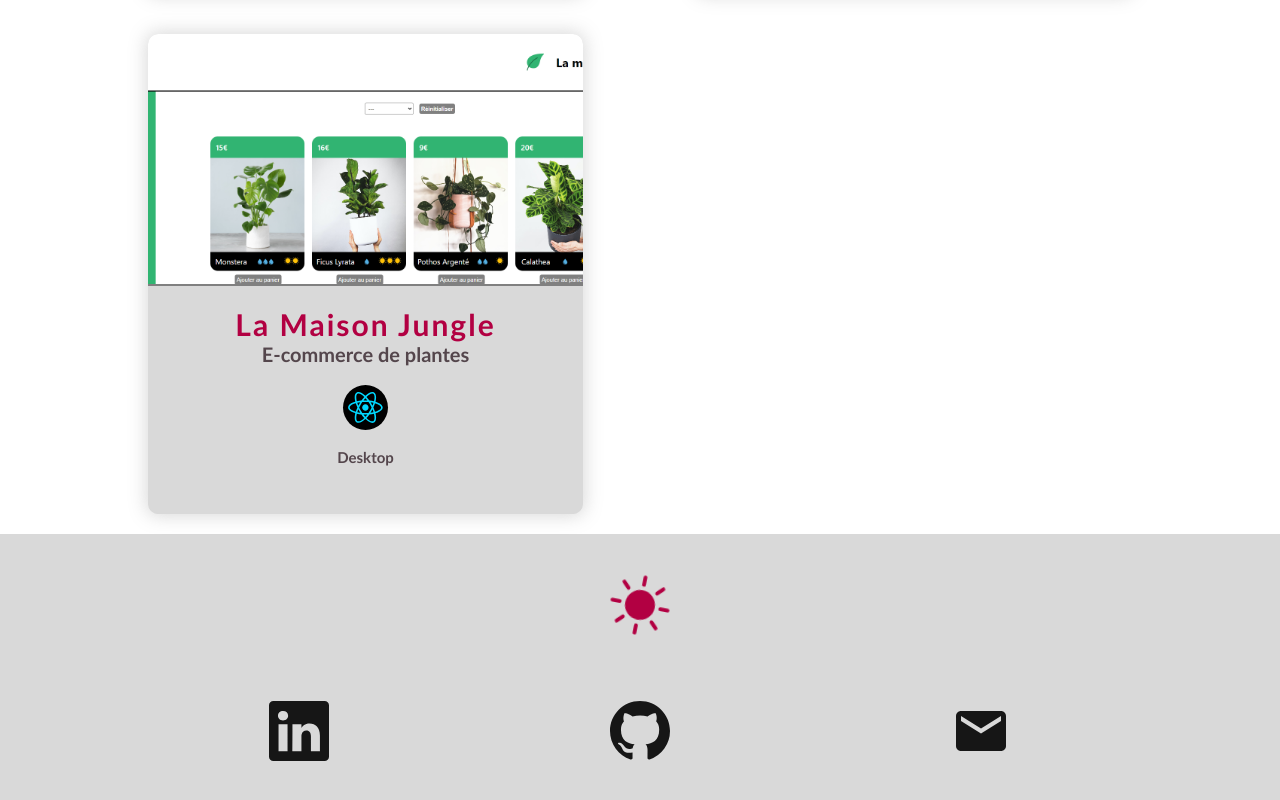
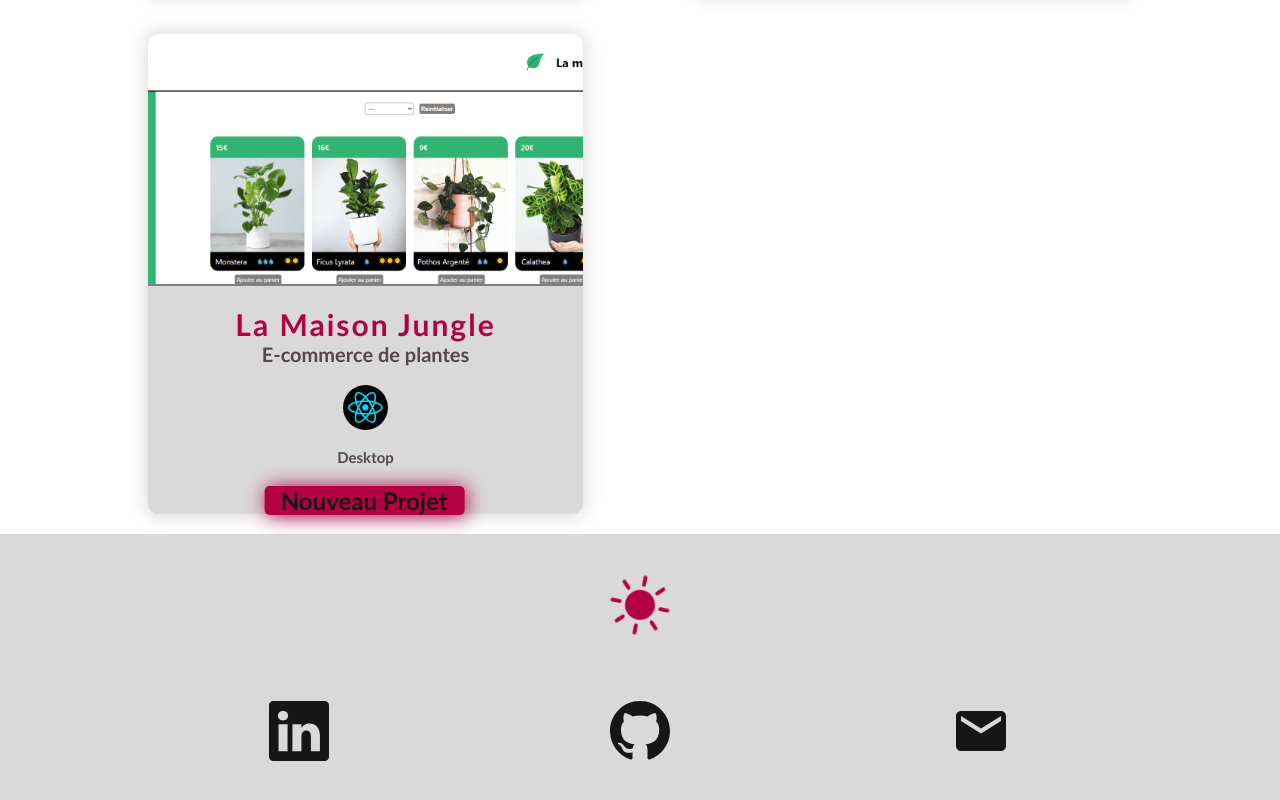
Before and after one commit to SLiberas06/Portfolio, a React (Vite) app: page /Projets in a window 1280 px wide. Shown: the part 1868-2668 px from the top of the page. Built offline with nearby package versions, Linux system fonts and the light colour scheme.

Commit message:
add collection

```diff
--- a/src/components/Card/index.jsx
+++ b/src/components/Card/index.jsx
@@ -1,4 +1,4 @@
-import styled from 'styled-components'
+import styled, { keyframes } from 'styled-components'
 import PropType from 'prop-types'
 import { Color } from '../../utils/Atoms'
 import { useTheme } from '../../utils/Hooks'
@@ -80,8 +80,53 @@ const VersionProject = styled.h4`
     // margin-top: 4vh;
   }
 `
+const AnimationCollection = keyframes`
+10%, 90% {
+  transform: translate3d(-1px, 0, 0);
+  box-shadow: 2px 1px 20px ${Color.primaryLight};
 
-function Card({ title, cover, description, version, id, language }) {
+}
+
+20%, 80% {
+  transform: translate3d(2px, 0, 0);
+}
+
+30%, 50%, 70% {
+  transform: translate3d(-4px, 0, 0);
+}
+}
+
+40%, 60% {
+  transform: translate3d(4px, 0, 0);
+  color:${Color.backgroundLight};
+}`
+
+const CollectionProject = styled.div`
+  color: ${({ theme }) =>
+    theme === 'light' ? Color.backgroundDark : Color.backgroundLight};
+  background-color: ${Color.primaryLight};
+  width: 200px;
+  border-radius: 5px;
+  font-size: 24px;
+  font-weight: 700;
+  text-transform: capitalize;
+  animation: ${AnimationCollection} 0.82s cubic-bezier(0.36, 0.07, 0.19, 0.97)
+    both;
+  animation-iteration-count: 50;
+  transform: translate3d(0, 0, 0);
+  animation-delay: 0.5s;
+  animation-duration: 2000ms;
+`
+
+function Card({
+  title,
+  cover,
+  description,
+  version,
+  id,
+  language,
+  collection,
+}) {
   const { theme } = useTheme()
   return (
     <Fade bottom>
@@ -92,6 +137,7 @@ function Card({ title, cover, description, version, id, language }) {
           <SubtitleCard theme={theme}>{description}</SubtitleCard>
           <h3>{language}</h3>
           <VersionProject theme={theme}>{version}</VersionProject>
+          <CollectionProject theme={theme}>{collection}</CollectionProject>
         </WrapperInfo>
       </CardWrapper>
     </Fade>
--- a/src/datas/projet.jsx
+++ b/src/datas/projet.jsx
@@ -231,5 +231,6 @@ export const Project = [
     language: Language.Kasa,
     version: 'Desktop',
     lien: 'https://la-maison-jungle-rho.vercel.app/',
+    collection: 'nouveau projet',
   },
 ]
--- a/src/pages/Projets/index.jsx
+++ b/src/pages/Projets/index.jsx
@@ -71,6 +71,7 @@ function Projets() {
               description={project.description}
               version={project.version}
               language={project.language}
+              collection={project.collection}
             />
           </ProjectLink>
         </div>
```
